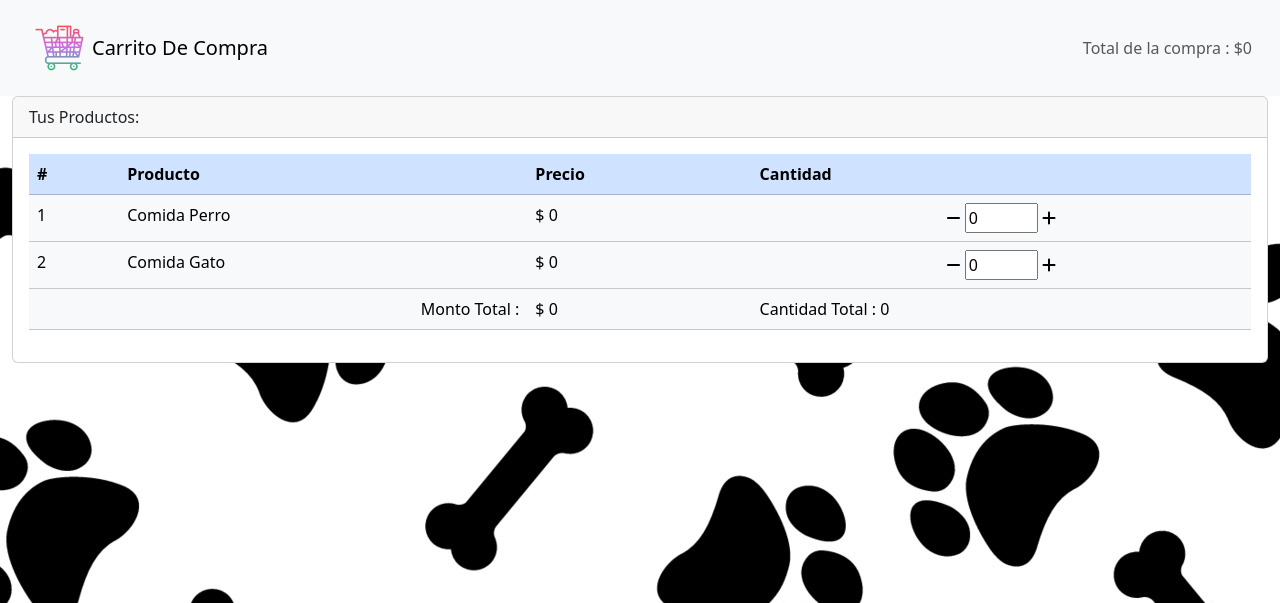
After one commit to LucasOG7/DjangoProyect_1, a Django app: page /newProject/CarritoDeCompra in a window 1280 px wide. The commit adds this page. Shown: the top 603 px of the page. Run offline with Django 4.2, Linux system fonts and the light colour scheme; some libraries are stand-ins or nearby versions.

Commit message:
Avance 27/06/2023

```diff
--- /dev/null
+++ b/newProject/static/css/CarritoDeCompra.css
@@ -0,0 +1,12 @@
+body{
+    background-image: url(../img/FondoCarrito.jpg);
+}
+
+.card{
+    width: 100%;
+    justify-content: center;
+}
+
+.table .table-primary{
+    text-align: center;
+}
--- /dev/null
+++ b/newProject/static/js/CarritoDeCompra.js
@@ -0,0 +1 @@
+var MontoTotal = document.querySelectorAll(".MontoTotal");
--- /dev/null
+++ b/newProject/templates/pages/CarritoDeCompra.html
@@ -0,0 +1,90 @@
+<!DOCTYPE html>
+<html lang="en">
+<head>
+    <meta charset="UTF-8">
+    <meta name="viewport" content="width=device-width, initial-scale=1.0">
+    <title>Carito de Compra | PetAccesories</title>
+    {% load bootstrap5 %}
+    {% load static %}
+    {% bootstrap_css %}
+    {% bootstrap_javascript %}
+    <script src="https://kit.fontawesome.com/9506ba593f.js" crossorigin="anonymous"></script>
+    <link rel="stylesheet" href="{% static 'css/CarritoDeCompra.css' %}">
+</head>
+<body>
+    <nav>
+        <div class="navbar navbar-expand-lg navbar-light bg-light p-3">
+            <div class="container-fluid">
+                <span href=""><img src="{% static 'img/Carrito.png' %}"></span>
+                <span href="#" class="navbar-brand">Carrito De Compra</span>
+                <div class="navbar navbar-collapse">
+                    <ul class="navbar-nav me-auto">
+
+                    </ul>
+                    <ul class="navbar-nav me-auto">
+
+                    </ul>
+                    <ul class="navbar-nav me-auto">
+
+                    </ul>
+                    <span class="navbar-text">Total de la compra : $<span class="MontoTotal">0</span></span>
+                </div>
+
+            </div>
+        </div>
+    </nav>
+    <div class="container-fluid">
+        <div class="card">
+            <div class="card-header">
+                Tus Productos:
+            </div>
+            <div class="card-body">
+                <table class="table table-primary">
+                    <thead>
+                        <tr>
+                            <th>#</th>
+                            <th>Producto</th>
+                            <th>Precio</th>
+                            <th>Cantidad</th>
+                        </tr>
+                    </thead>
+                    <tbody class="table-light">
+                        <tr>
+                            <td>1</td>
+                            <td>Comida Perro</td>
+                            <td>
+                                $ <span class="Precio">0</span>
+                                <input type="hidden" name="txtPrecio" value=0>
+                                <input type="hidden" name="TotaltxtPrecio" value=0>
+                            </td>
+                            <td class="text-center">
+                                <i class="fas fa-minus"></i>&nbsp;<input name="Producto" value=0 size="2">&nbsp;<i class="fas fa-plus"></i>
+                                <input type="hidden" name="txtProducto" value=0>
+                            </td>
+                        </tr>
+                        <tr>
+                            <td>2</td>
+                            <td>Comida Gato</td>
+                            <td>
+                                $ <span class="Precio">0</span>
+                                <input type="hidden" name="txtPrecio" value=0>
+                                <input type="hidden" name="TotaltxtPrecio" value=0>
+                            </td>
+                            <td class="text-center">
+                                <i class="fas fa-minus"></i>&nbsp;<input name="Producto" value=0 size="2">&nbsp;<i class="fas fa-plus"></i>
+                                <input type="hidden" name="txtProducto" value=0>
+                            </td>
+                        </tr>
+                        <tr>
+                            <td colspan="2" class="text-end">Monto Total :</td>
+                            <td>$ <span class="MontoTotal">0</span></td>
+                            <td>Cantidad Total : <span class="CantidadTotal">0</span></td>
+                        </tr>
+                    </tbody>
+                </table>
+            </div>
+        </div>
+    </div>
+    <script src="CarritoDeCompra.js"></script>
+</body>
+</html>
--- a/newProject/templates/pages/Contactanos.html
+++ b/newProject/templates/pages/Contactanos.html
@@ -50,7 +50,7 @@
             <a class="nav-link btn btn-outline-primary" href="{% url 'IniciarSesion' %}">Iniciar sesión</a>
           </li>
           <li class="nav-item">
-            <a href=""><img src="{% static 'img/Carrito.png' %}" alt="Carrito" height="40px" width="40px"></a>
+            <a href="{% url 'CarritoDeCompra' %}"><img src="{% static 'img/Carrito.png' %}" alt="Carrito" height="40px" width="40px"></a>
           </li>
         </ul>
       </div>
@@ -100,7 +100,7 @@
                 la sobrepoblación a través de la educación, consientizacion sobre la temática de Tenencia Responsable en
                 nuestro país y la adopcion de animales en lugar de comprar uno.</p>
               <br>
-              <a href="#" class="fas fa-phone"> Contacto: (+56)954234678</a>
+              <a href="#" class="fas fa-phone" style="text-decoration:none"> Contacto: (+56)954234678</a>
             </div>
           </div>
 
--- a/newProject/templates/pages/IniciarSesion.html
+++ b/newProject/templates/pages/IniciarSesion.html
@@ -65,5 +65,4 @@
         </div>
     </div>
 </body>
-
 </html>
--- a/newProject/templates/pages/Pag_pcpal.html
+++ b/newProject/templates/pages/Pag_pcpal.html
@@ -50,8 +50,7 @@
             <a class="nav-link btn btn-outline-primary" href="{% url 'IniciarSesion' %}">Iniciar sesión</a>
           </li>
           <li class="nav-item">
-            <a href=""><img src="{% static 'img/Carrito.png' %}" alt="Carrito" height="40px" width="40px"></a>
-          </li>
+            <a href="{% url 'CarritoDeCompra' %}"><img src="{% static 'img/Carrito.png' %}" height="40px" width="40px"></a>
         </ul>
       </div>
     </nav>
--- a/newProject/templates/pages/Productos.html
+++ b/newProject/templates/pages/Productos.html
@@ -48,7 +48,7 @@
             <a class="nav-link btn btn-outline-primary" href="{% url 'IniciarSesion' %}">Iniciar sesión</a>
           </li>
           <li class="nav-item">
-            <a href="#"><img src="{% static 'img/Carrito.png' %}" alt="Carrito"
+            <a href="{% url 'CarritoDeCompra' %}"><img src="{% static 'img/Carrito.png' %}" alt="Carrito"
                 height="40px" width="40px"></a>
           </li>
         </ul>
--- a/newProject/templates/pages/QuienesSomos.html
+++ b/newProject/templates/pages/QuienesSomos.html
@@ -50,7 +50,7 @@
             <a class="nav-link btn btn-outline-primary" href="{% url 'IniciarSesion' %}">Iniciar sesión</a>
           </li>
           <li class="nav-item">
-            <a href=""><img src="{% static 'img/Carrito.png' %}" alt="Carrito" height="40px" width="40px"></a>
+            <a href="{% url 'CarritoDeCompra' %}"><img src="{% static 'img/Carrito.png' %}" alt="Carrito" height="40px" width="40px"></a>
           </li>
         </ul>
       </div>
--- a/newProject/urls.py
+++ b/newProject/urls.py
@@ -8,4 +8,5 @@ urlpatterns = [
     path("Productos", views.Productos, name="Productos"),
     path("QuienesSomos", views.QuienesSomos, name="QuienesSomos"),
     path("Contactanos", views.Contactanos, name="Contactanos"),
+    path("CarritoDeCompra", views.CarritoDeCompra, name="CarritoDeCompra"),
 ]
--- a/newProject/views.py
+++ b/newProject/views.py
@@ -45,3 +45,8 @@ def QuienesSomos(request):
 def Contactanos(request):
     context = {}
     return render(request, "pages/Contactanos.html", context)
+
+
+def CarritoDeCompra(request):
+    context = {}
+    return render(request, "pages/CarritoDeCompra.html", context)
```
Also changed, not shown: newProject/static/img/FondoCarrito.jpg (added).
